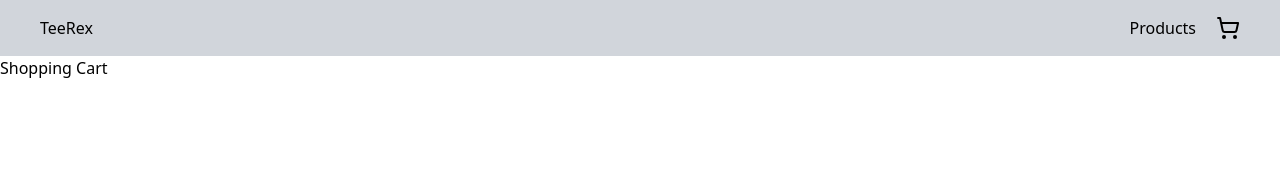
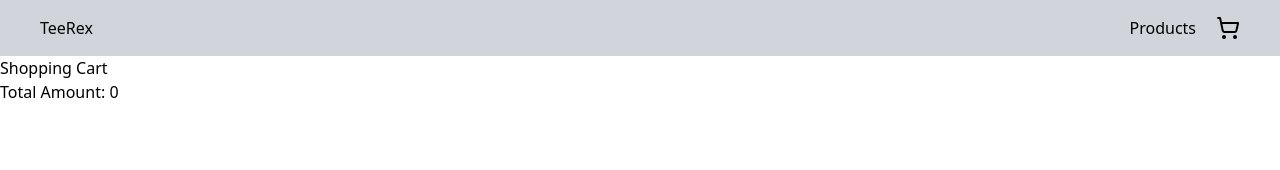
Before and after one commit to bhaveek424/redux-cart, a React (Vite) app: page /cart in a window 1280 px wide. Shown: the top 170 px of the page. Built offline with nearby package versions, Linux system fonts and the light colour scheme.

Commit message:
total amount

```diff
--- a/src/pages/Cart.jsx
+++ b/src/pages/Cart.jsx
@@ -21,6 +21,10 @@ const Cart = () => {
   const handleDecreaseQuantity = (productId) => {
     dispatch(decrementQuantity({ id: productId }));
   };
+
+  const totalAmount = products.reduce((total, product) => {
+    return total + product.price * product.quantity;
+  }, 0);
 
   return (
     <div>
@@ -69,6 +73,11 @@ const Cart = () => {
           </div>
         ))}
       </div>
+      <div>
+        <h4>
+          Total Amount: {totalAmount} {/* Add currency symbol if needed */}
+        </h4>
+      </div>
     </div>
   );
 };
```
